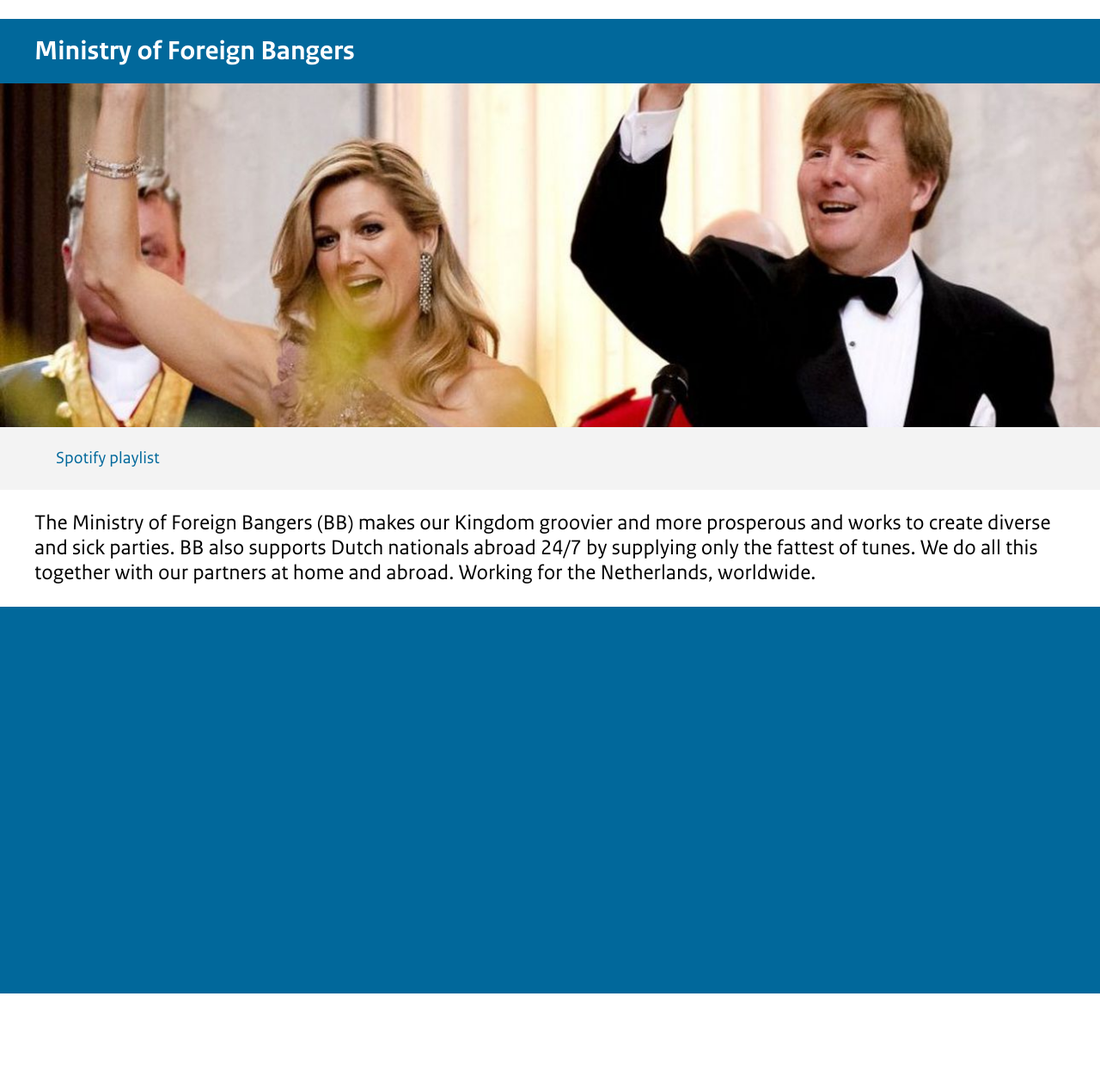
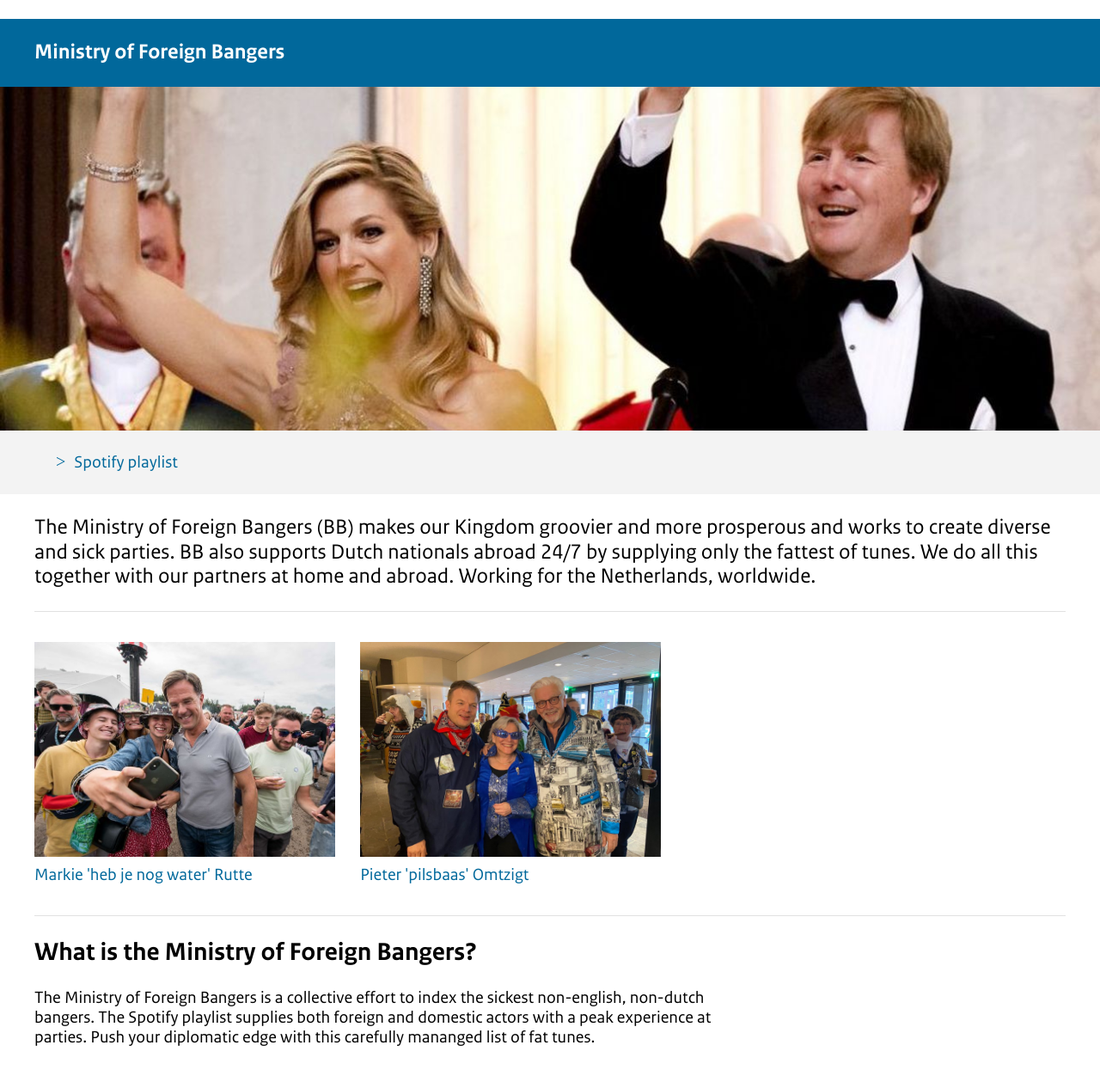
Before and after one commit to ddnetters/ministry-of-foreign-bangers, a website built with webpack: page dist/index.html in a window 1280 px wide. Shown: the part 129-1395 px from the top of the page at 86% size. Before the commit the page ends 1285 px from the top, so only its background shows below. Built offline with nearby package versions, Linux system fonts and the light colour scheme.

Commit message:
add content

```diff
--- a/src/scss/index.scss
+++ b/src/scss/index.scss
@@ -3,16 +3,17 @@
 body {
     background: white;
     font-family: "RO Sans", Calibri, sans-serif;
+    font-size: 20px;
 }
 
-header{
+header {
     margin: 0 0 25px 0;
 
-    .message{
+    .message {
         background: $gray;
         color: $warning;
 
-        p{
+        p {
             margin: 0;
             padding: 5px 16px;
             text-align: center;
@@ -20,13 +21,13 @@ header{
         }
     }
 
-    #logo{
+    #logo {
         display: flex;
         flex-wrap: wrap;
         justify-content: center;
         align-items: center;
 
-        p{
+        p {
             font-family: "RO Serif", Calibri, sans-serif;
             padding: 0 16px;
             font-size: $logo-font-size;
@@ -35,15 +36,14 @@ header{
     }
 }
 
-nav{
-    .bar{
-        min-height: 75px;
-        line-height: 75px;
+nav {
+    .bar {
+        padding: 25px 0;
         background: $accent;
         color: white;
     }
 
-    .hero{
+    .hero {
         height: 50vh;
         min-height: 250px;
         background: url('../img/prins-pils.jpg');
@@ -52,64 +52,133 @@ nav{
     }
 
 
-    .sub-navigation{
+    .sub-navigation {
         background: $gray;
         margin: 0;
         padding: 25px 0;
 
-        ul, li{
+        ul,
+        li {
             margin: 0;
             padding: 0;
         }
 
-        ul{
+        ul {
             list-style-type: none;
         }
 
-        a{
+        a {
             position: relative;
             text-decoration: none;
             color: $links;
             padding-left: 25px;
             font-size: 20px;
 
-            &:hover{
+            &:hover {
                 color: $links-hover;
                 text-decoration: underline;
             }
 
-            &:before{
+            &:before {
                 font-family: "RO Icons";
-                content: "";
-                display: block;
-                position: absolute;
-                left: 0px;
-                top: 5px;
+                content: ">";
+                padding-right: 10px;
             }
         }
     }
 }
 
-footer{
+.content {
+    .intro {
+        p {
+            font-size: 25px;
+        }
+    }
+
+    hr {
+        width: 100%;
+        border: none;
+        height: 1px;
+        background-color: rgb(225, 225, 225);
+    }
+
+    .ministers {
+        padding: 25px 0;
+
+        .minister {
+            display: inline-block;
+
+            @media screen and (max-width: 800px) {
+                width: 100%;
+            }
+
+            &+.minister {
+                padding: 0 0 0 25px;
+
+                @media screen and (max-width: 800px) {
+                    padding: 25px 0 0 0;
+                }
+            }
+
+            a {
+                position: relative;
+                text-decoration: none;
+                color: $links;
+                font-size: 20px;
+
+                .image {
+                    width: 350px;
+                    height: 250px;
+                    background-size: cover;
+                    background-position: center center;
+                    margin: 0 0 10px 0;
+
+                    @media screen and (max-width: 800px) {
+                        width: 100%;
+                    }
+                }
+
+                &:hover {
+                    color: $links-hover;
+                    text-decoration: underline;
+                }
+            }
+        }
+    }
+
+    .content-box {
+        width: 66%;
+
+        .box{
+            margin-bottom: 50px;
+        }
+    }
+}
+
+footer {
     background: $accent;
     min-height: 450px;
 }
 
-.content{
-    .intro{
-        p{
-            font-size: 25px;
-        }
-    }
+
+h1 {
+    margin: 0;
+    padding: 0;
+    font-size: 25px;
 }
 
-h1{
-    margin: 0;
-    padding: 0;
-}
-
-.container{
+.container {
     width: calc(100% - 50px);
     max-width: 1200px;
     margin: 0 auto;
 }
+
+a {
+    text-decoration: none;
+    color: $links;
+
+    &:hover {
+        color: $links-hover;
+        text-decoration: underline;
+    }
+}
```
Also changed, not shown: dist/img/markie.jpg (added), dist/img/pieter.jpg (added), dist/index.html.
